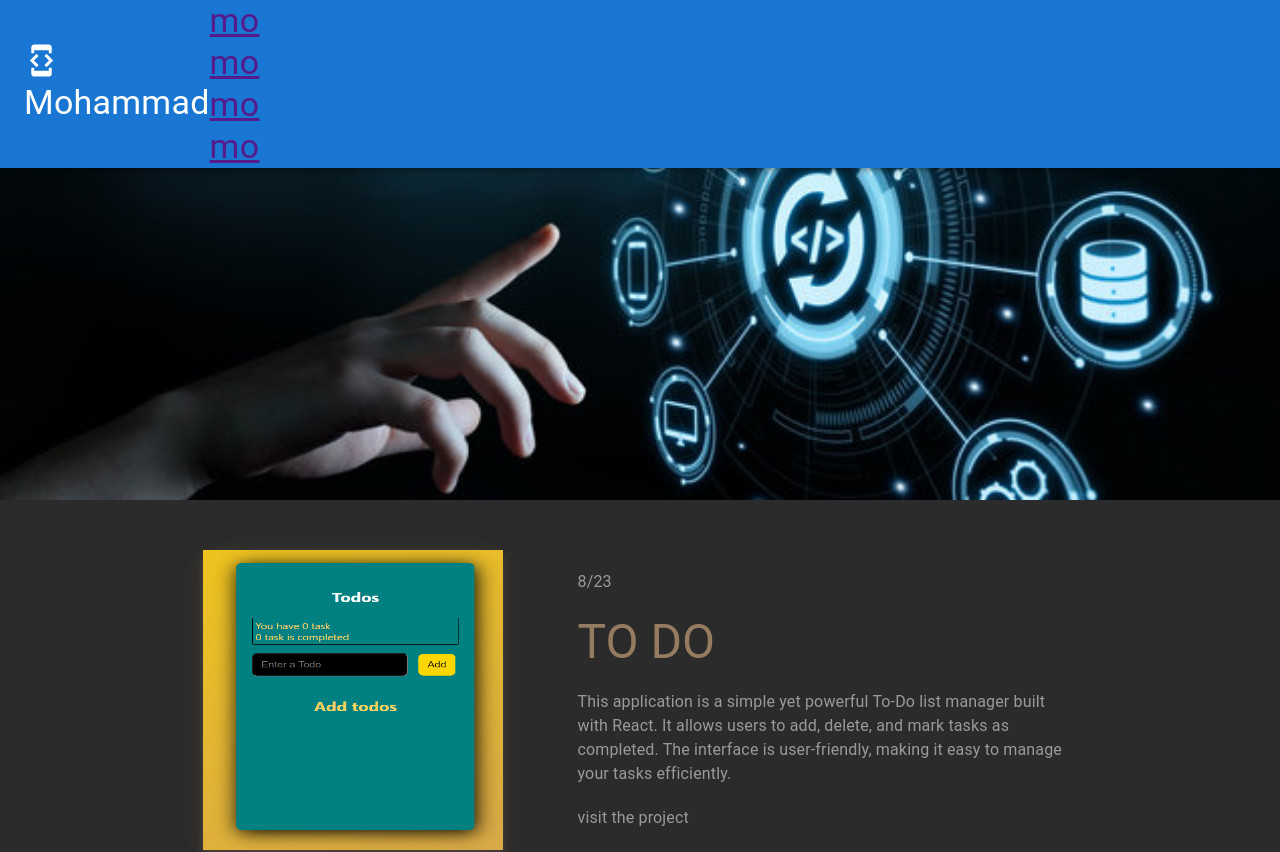
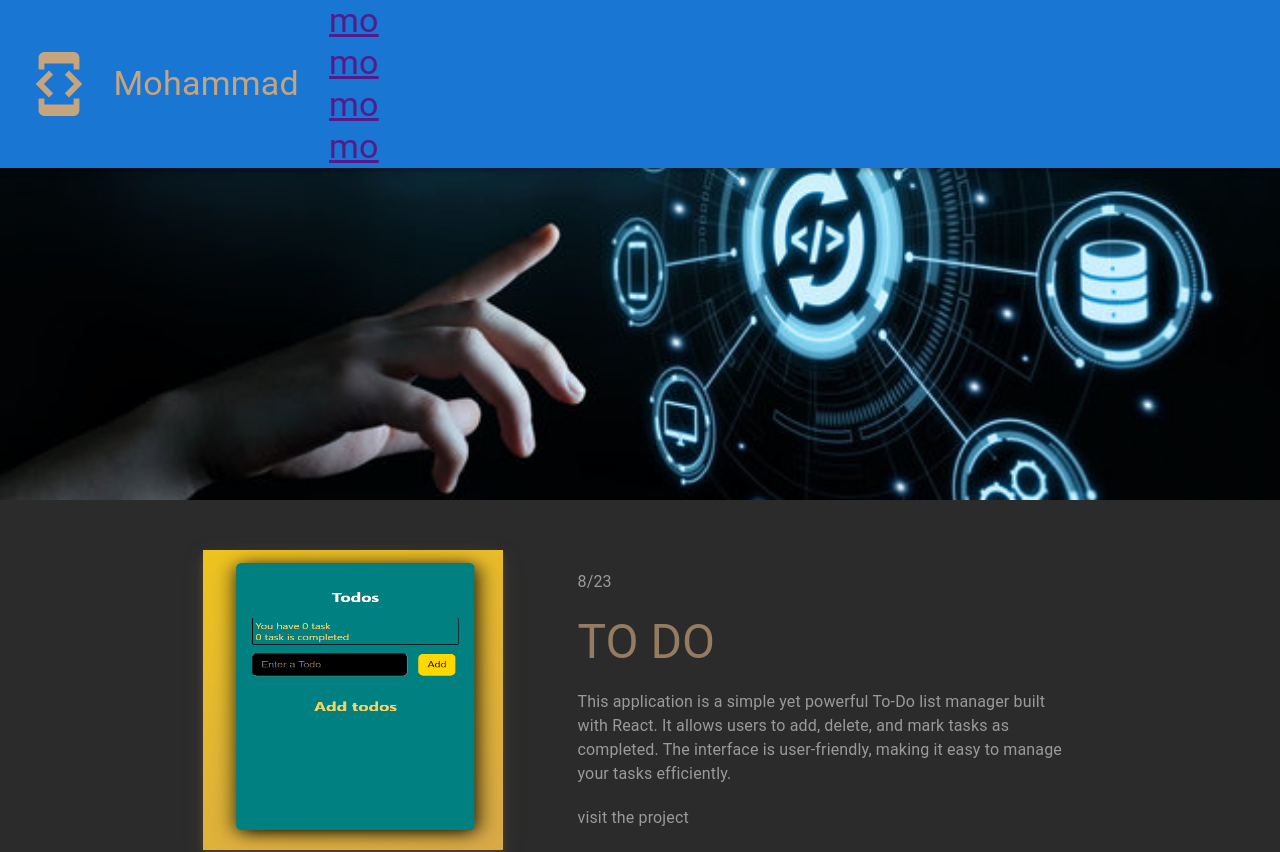
Before and after one commit to mouhamadx92x/portfolio, a Next.js app: page / in a window 1280 px wide. Shown: the top 852 px of the page. Built offline with nearby package versions, Linux system fonts and the light colour scheme; no server answers.

Commit message:
styles the icon

```diff
--- a/src/app/components/header-new/index.tsx
+++ b/src/app/components/header-new/index.tsx
@@ -1,13 +1,23 @@
 import { AppBar, Box, Toolbar, Typography } from "@mui/material";
 import DeveloperModeIcon from "@mui/icons-material/DeveloperMode";
 import Link from "next/link";
+import { PELICAN_TAN_COLOR } from "../../../../public/constants/colors";
 
 const NewHeader = () => {
     return (
         <AppBar position="fixed">
             <Toolbar>
-                <Box>
-                    <DeveloperModeIcon fontSize="large" />
+                <Box
+                    sx={{
+                        width: "275px",
+                        display: "flex",
+                        justifyContent: "space-between",
+                        alignItems: "center",
+                        marginRight: "30px",
+                        color: PELICAN_TAN_COLOR,
+                    }}
+                >
+                    <DeveloperModeIcon sx={{ fontSize: "70px" }} />
                     <Typography variant="h4">Mohammad</Typography>
                 </Box>
                 <Box>
```
